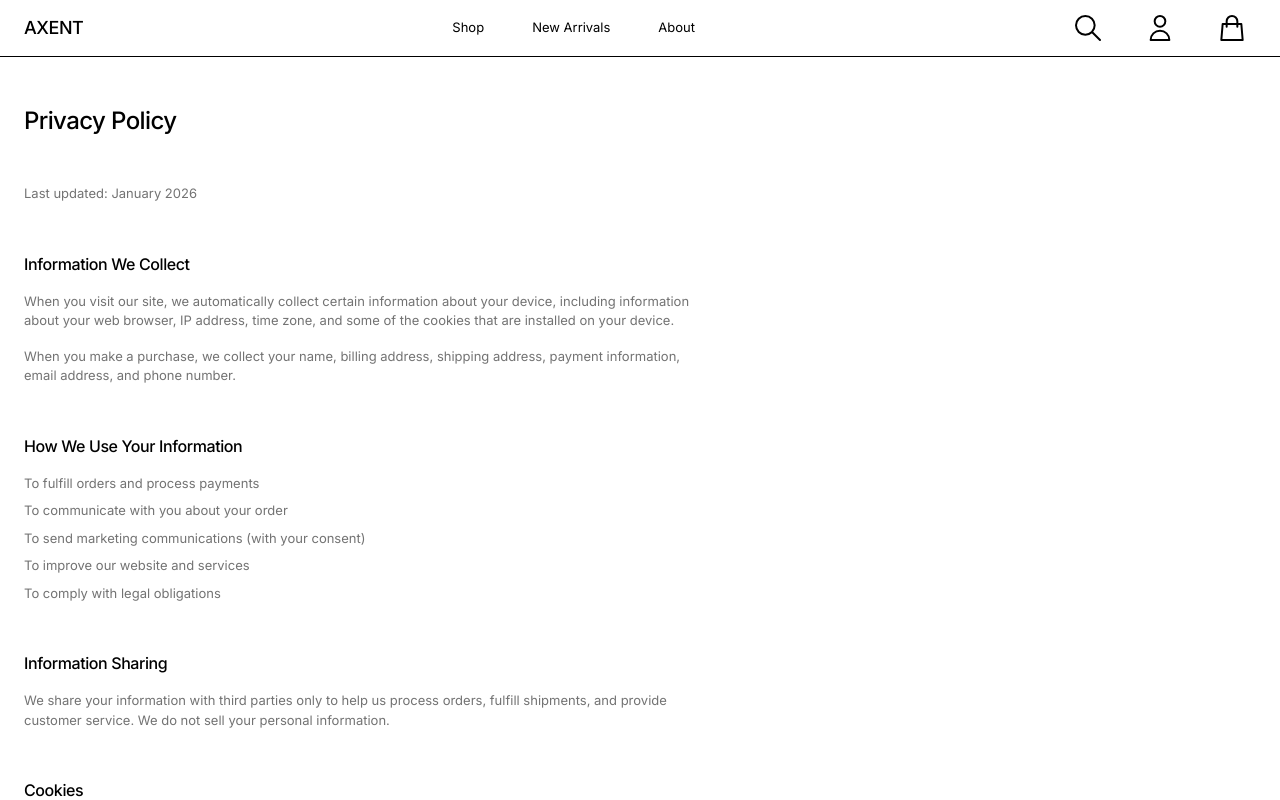
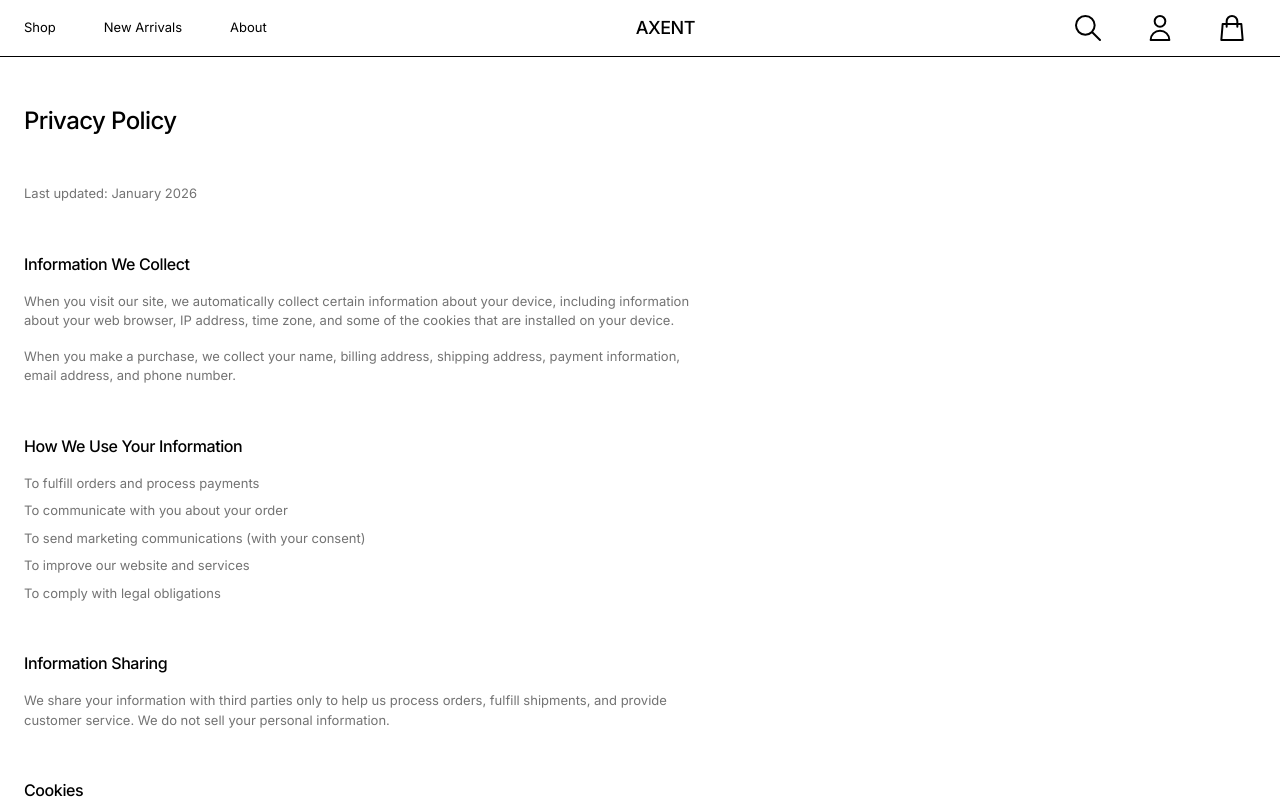
Before and after one commit to vem54/ax9-nextjs, a Next.js app: page /pages/privacy in a window 1280 px wide. Shown: the top 800 px of the page. Built offline with nearby package versions, Linux system fonts and the light colour scheme; no server answers.

Commit message:
Center logo and add hero video slot

```diff
--- a/app/page.tsx
+++ b/app/page.tsx
@@ -57,6 +57,7 @@ export default async function HomePage() {
     getProducts(),
     getCollections(),
   ]);
+  const heroVideoSrc = '/videos/axent_hero.mp4';
 
   return (
     <div>
@@ -115,17 +116,20 @@ export default async function HomePage() {
               </div>
             </div>
 
-            {/* Right - Featured Image */}
+            {/* Right - Featured Media */}
             <div className="relative hidden lg:block">
               {products[0]?.featuredImage ? (
                 <Link href={`/products/${products[0].handle}`} className="block h-full">
-                  <Image
-                    src={products[0].featuredImage.url}
-                    alt={products[0].featuredImage.altText || products[0].title}
-                    fill
-                    className="object-cover"
-                    priority
-                  />
+                  <video
+                    className="absolute inset-0 w-full h-full object-cover"
+                    autoPlay
+                    loop
+                    muted
+                    playsInline
+                    poster={products[0].featuredImage.url}
+                  >
+                    <source src={heroVideoSrc} type="video/mp4" />
+                  </video>
                   <div className="absolute bottom-6 left-6 bg-white px-4 py-3">
                     <p className="text-xs text-gray-500 mb-1">{products[0].vendor}</p>
                     <p className="text-sm font-medium">{products[0].title}</p>
--- a/components/layout/Header.tsx
+++ b/components/layout/Header.tsx
@@ -11,7 +11,8 @@ export default function Header() {
   return (
     <header className="sticky top-0 z-50 bg-white border-b border-black">
       <div className="container">
-        <div className="flex items-center justify-between h-14">
+        <div className="grid grid-cols-[auto,1fr,auto] items-center h-14">
+          <div className="flex items-center gap-4">
             {/* Mobile menu button */}
             <button
               className="md:hidden p-2 -ml-2 hover:text-gray-500 transition-colors"
@@ -29,11 +30,6 @@ export default function Header() {
               )}
             </button>
 
-          {/* Logo */}
-          <Link href="/" className="text-xl font-medium tracking-tight">
-            AXENT
-          </Link>
-
             {/* Desktop Navigation */}
             <nav className="hidden md:flex items-center gap-6">
               <Link href="/collections/all" className="text-sm hover:text-gray-500 transition-colors">
@@ -46,9 +42,17 @@ export default function Header() {
                 About
               </Link>
             </nav>
+          </div>
+
+          {/* Logo */}
+          <div className="flex justify-center">
+            <Link href="/" className="text-xl font-medium tracking-tight">
+              AXENT
+            </Link>
+          </div>
 
           {/* Right side */}
-          <div className="flex items-center gap-4">
+          <div className="flex items-center gap-4 justify-end">
             <Link href="/search" className="p-2 hover:text-gray-500 transition-colors" aria-label="Search">
               <svg className="w-5 h-5" fill="none" stroke="currentColor" viewBox="0 0 24 24">
                 <path strokeLinecap="round" strokeLinejoin="round" strokeWidth={1.5} d="M21 21l-6-6m2-5a7 7 0 11-14 0 7 7 0 0114 0z" />
```
Also changed, not shown: 2 other files (tests, documents, lock files or other folders). Lines whose indentation alone changed are shown as unchanged.
